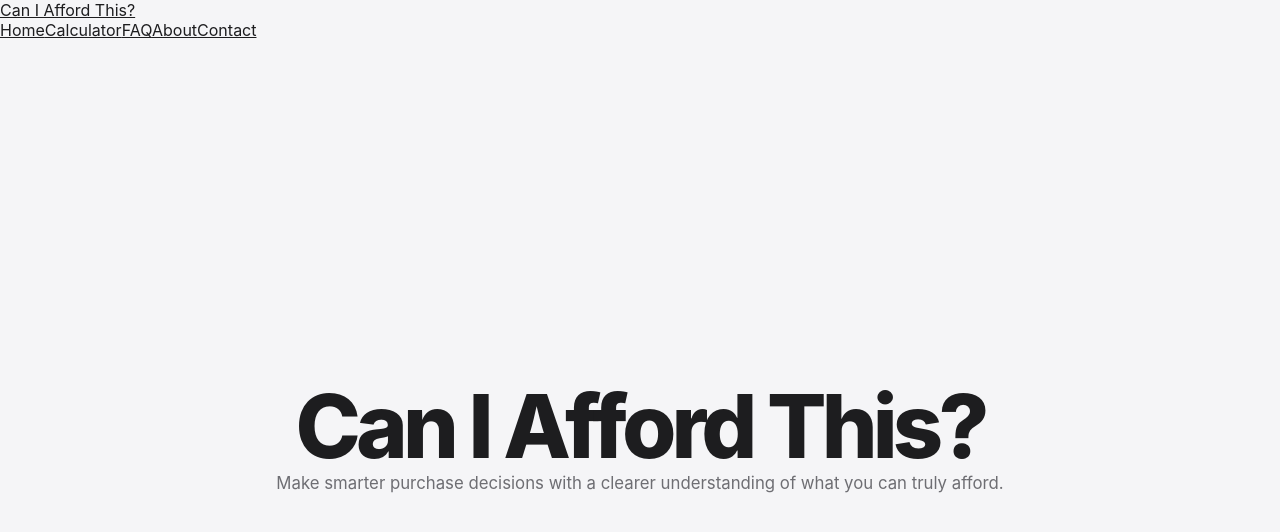
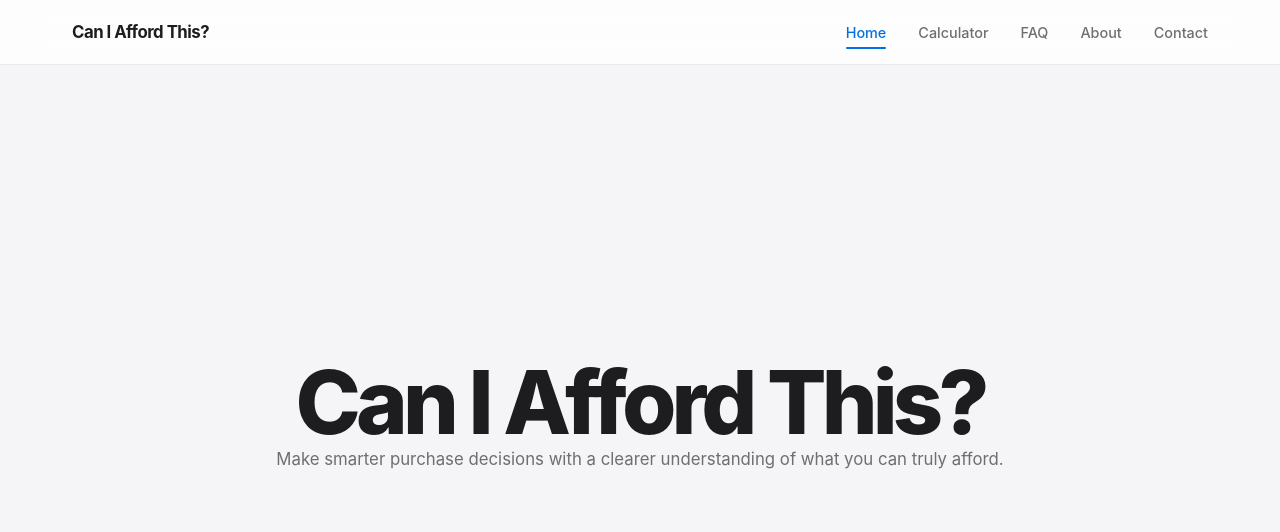
Before and after one commit to fejide/affordability-calculator, a React (Vite) app: page / in a window 1280 px wide. Shown: the top 532 px of the page. Built offline with nearby package versions, Linux system fonts and the light colour scheme.

Commit message:
feat: style desktop navbar
Signed-off-by: Joshua Brown <97815918+fejide@users.noreply.github.com>

```diff
--- a/src/index.css
+++ b/src/index.css
@@ -103,3 +103,102 @@ textarea:focus-visible {
     transition-duration: 0.01ms !important;
   }
 }
+
+/* =========================================================
+   DESKTOP NAVIGATION
+========================================================= */
+
+.site-header {
+  width: 100%;
+
+  position: fixed;
+  top: 0;
+  left: 0;
+  z-index: 1000;
+
+  background-color: rgba(255, 255, 255, 0.82);
+
+  -webkit-backdrop-filter: blur(20px);
+  backdrop-filter: blur(20px);
+
+  border-bottom: 1px solid rgba(0, 0, 0, 0.08);
+}
+
+.navbar {
+  width: 100%;
+  max-width: 1200px;
+  min-height: 64px;
+
+  margin: 0 auto;
+  padding: 0 32px;
+
+  display: flex;
+  align-items: center;
+  justify-content: space-between;
+  gap: 2rem;
+}
+
+.brand {
+  color: #1d1d1f;
+
+  font-size: 1.05rem;
+  font-weight: 700;
+  letter-spacing: -0.03em;
+  text-decoration: none;
+
+  white-space: nowrap;
+}
+
+.nav-links {
+  display: flex;
+  align-items: center;
+  gap: 2rem;
+}
+
+.nav-links a {
+  position: relative;
+
+  color: #6e6e73;
+
+  font-size: 0.9rem;
+  font-weight: 500;
+  text-decoration: none;
+
+  transition:
+    color 0.2s ease,
+    opacity 0.2s ease;
+}
+
+.nav-links a:hover {
+  color: #1d1d1f;
+}
+
+.nav-links a.active {
+  color: #0071e3;
+}
+
+.nav-links a::after {
+  content: "";
+
+  width: 0;
+  height: 2px;
+
+  position: absolute;
+  left: 0;
+  bottom: -8px;
+
+  background-color: #0071e3;
+  border-radius: 999px;
+
+  transition: width 0.2s ease;
+}
+
+.nav-links a.active::after {
+  width: 100%;
+}
+
+/* Prevent fixed navigation from covering page content */
+
+main {
+  padding-top: 64px;
+}
```
